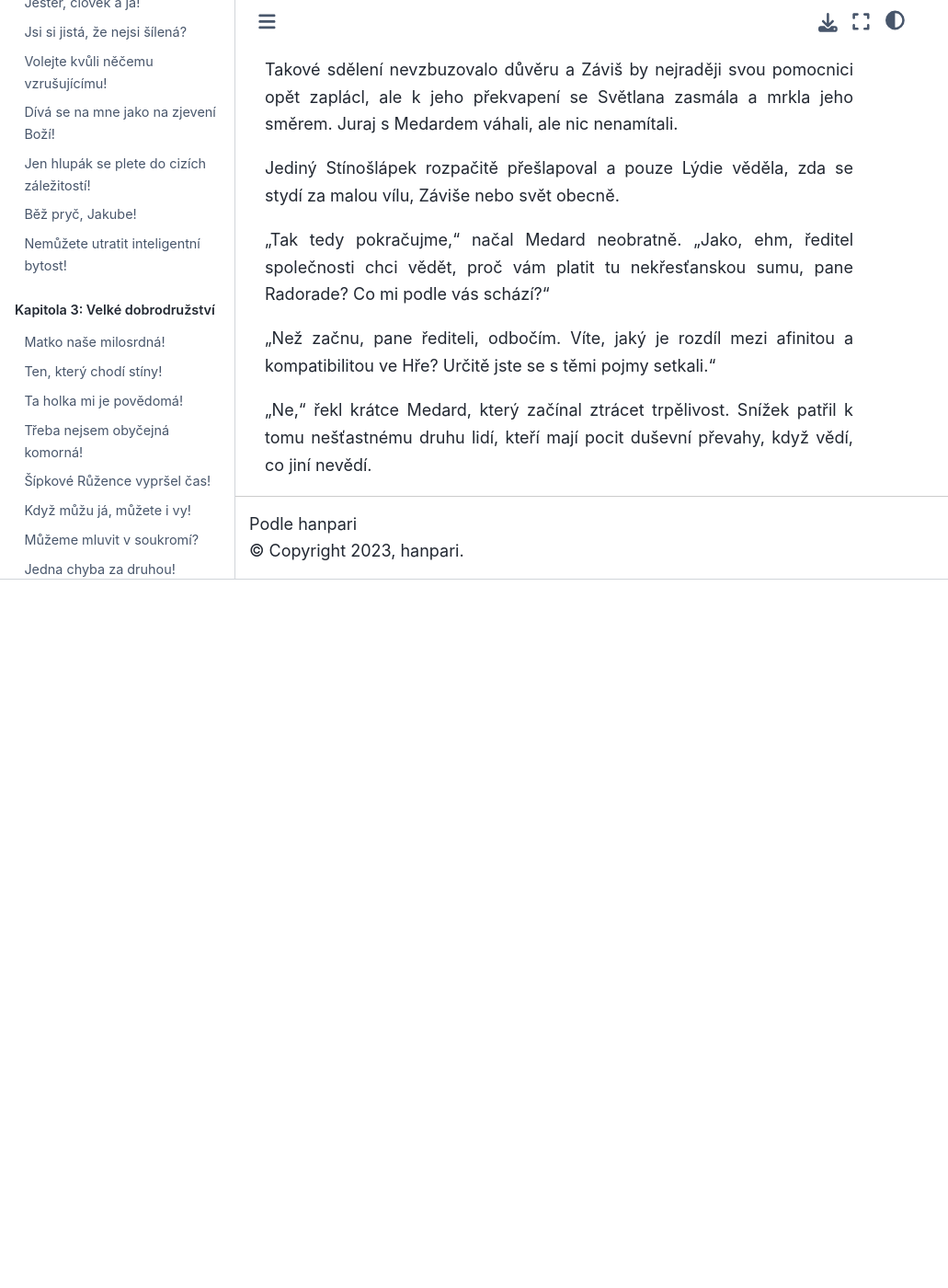
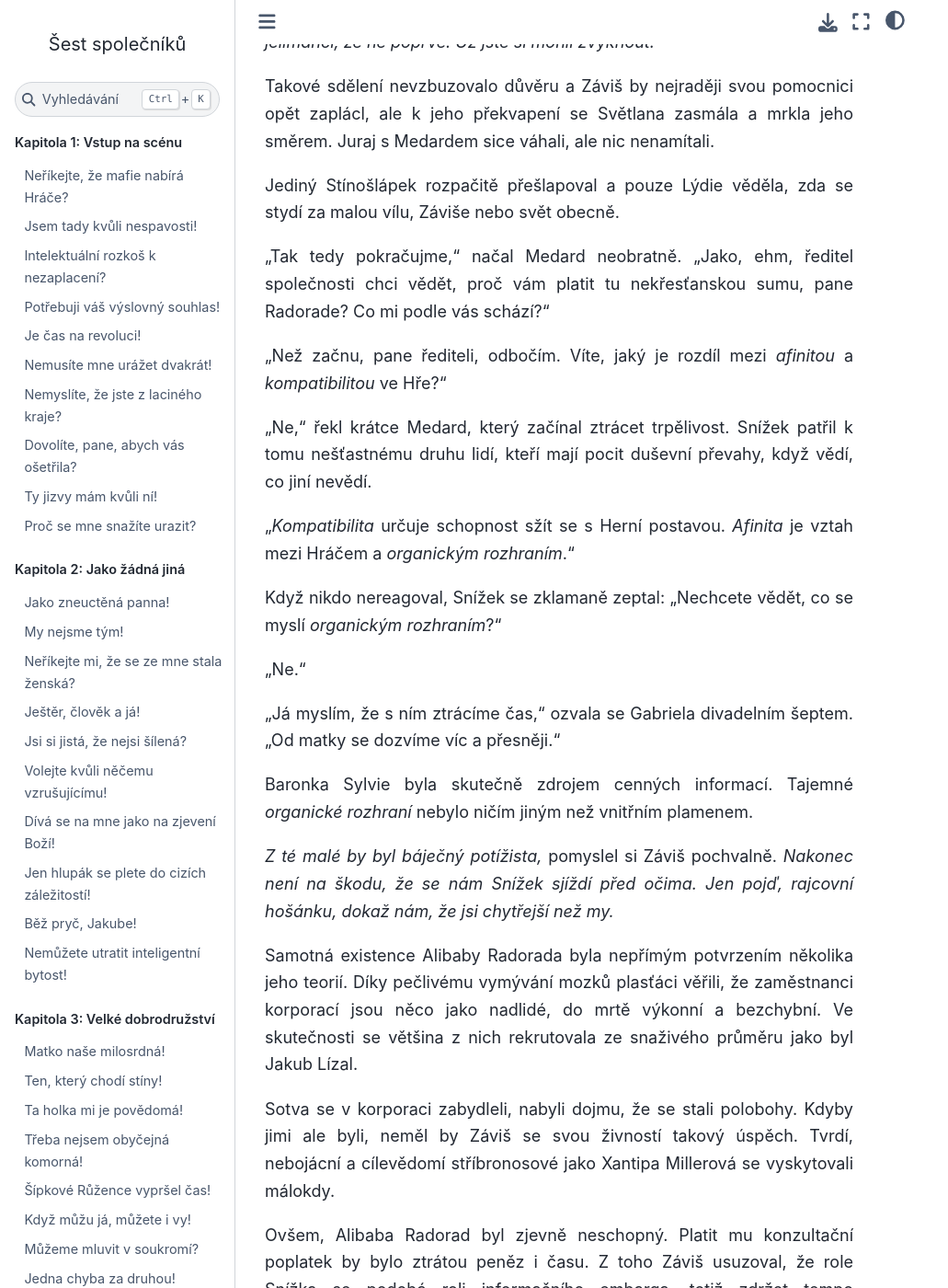
Before and after one commit to hanpari/sest-spolecniku, a Sphinx documentation site: the page built from source/sest_spolecniku/006-spatne-zpravy/5.md, in a window 1280 px wide and 1400 px high, scrolled down 4344 px. Shown: the whole window at 92% size, without its empty margins (0-1031 px from the left). Built offline with Sphinx 7.4.7 and the Sphinx Book theme 1.1.4, drawn with Linux system fonts in a browser that asks for light colours; before the commit the page ends 4974 px from its top, so only the background shows below that; some of the changed text lies outside the part shown.

Commit message:
Kdo by nechtel

```diff
--- a/source/sest_spolecniku/006-spatne-zpravy/5.md
+++ b/source/sest_spolecniku/006-spatne-zpravy/5.md
@@ -1,4 +1,4 @@
-# Velehradský vás podvedl!
+# Kdo by nechtěl být jako já?
 
 "Když jsem vás pozoroval ve vstupní hale," vykládal Snížek, "všiml jsem si, jak vás překvapila přítomnost virtuálních avatarů. Tady pan ředitel," ukázal na Medarda, "nenosí chytrou čelenku, takže byl zákonitě překvapený."
 
@@ -14,7 +14,7 @@ Poradce se nemohl přestat smát.
 
 "Klid," zašeptal jí do ucha. "Jsme tady, abychom pozorovali, ne abychom hodnotili."
 
-Jako obvykle, když se jeden z nich druhého dotkl, Lýdie se napjala jako luk. Podobně reagoval i on, takže si neměli co vyčítat. Když ale porovnával své hrubé zjizvené ruce s její bezchybnou pletí, chápal, proč se Gabriela i malá víla tvářily tak zděšeně. *Možná bych se měl té odporné připomínky zbavit,* pomyslel si.
+Jako obvykle, když se jeden z nich druhého dotkl, Lýdie se napjala jako luk. Podobně reagoval i on, takže si neměli co vyčítat. Když ale porovnával své hrubé zjizvené ruce s její bezchybnou pletí, chápal, proč se Gabriela i malá víla tvářily tak zděšeně, když s Lýdií hráli svou malou hru na lásku. *Možná bych se měl té odporné připomínky zbavit,* pomyslel si.
 
 "To tajemství," připomněl hlasitě.
 
@@ -94,7 +96,7 @@ Protože ne každý chápal tak rychle jako ona, Záviš mávl rukou a prohlási
 
 Ne každý sdílel jeho názor.
 
- "To je pikantní!" zatleskal Snížek. "Vy opravdu netušíte, že spadáte pod soukromou společnost? Museli jste přece podepsat souhlas se založením a vkladem svých podílů."
+ "To je pikantní!" zatleskal Snížek, když zaznamenal jejich užaslé pohledy. "Vy opravdu netušíte, že spadáte pod soukromou společnost? Museli jste přece podepsat souhlas se založením a vkladem svých podílů."
 
 "Posuňme se dál. Oni podepsali a ty podíly vložili," podotkl Záviš chladně. "Nikdo nikomu nic nedluží."
 
@@ -104,14 +106,72 @@ Zbytek osazenstva projevil trestuhodnou nedbalost, na kterou je hodlal upozornit
 
 Malá víla, když zjistila, že je její majitel v úzkých, vytáhla velký pergamen, na který napsala tak, aby si ho mohli přečíst jen oni.
 
-*Přestaňte se tvářit nejapně! Velehradský vás podvedl. Připomínám, vy mezuláni, že ne poprvé! Už jste si mohli zvyknout!*
+*Přestaňte se tvářit nejapně! Velehradský vás podvedl. Připomínám, vy jelimánci, že ne poprvé! Už jste si mohli zvyknout!*
 
-Takové sdělení nevzbuzovalo důvěru a Záviš by nejraději svou pomocnici opět zaplácl, ale k jeho překvapení se Světlana zasmála a mrkla jeho směrem. Juraj s Medardem váhali, ale nic nenamítali.
+Takové sdělení nevzbuzovalo důvěru a Záviš by nejraději svou pomocnici opět zaplácl, ale k jeho překvapení se Světlana zasmála a mrkla jeho směrem. Juraj s Medardem sice váhali, ale nic nenamítali.
 
 Jediný Stínošlápek rozpačitě přešlapoval a pouze Lýdie věděla, zda se stydí za malou vílu, Záviše nebo svět obecně.
 
 "Tak tedy pokračujme," načal Medard neobratně. "Jako, ehm, ředitel společnosti chci vědět, proč vám platit tu nekřesťanskou sumu, pane Radorade? Co mi podle vás schází?"
 
-"Než začnu, pane řediteli, odbočím. Víte, jaký je rozdíl mezi afinitou a kompatibilitou ve Hře? Určitě jste se s těmi pojmy setkali."
+"Než začnu, pane řediteli, odbočím. Víte, jaký je rozdíl mezi *afinitou* a *kompatibilitou* ve Hře?"
 
 "Ne," řekl krátce Medard, který začínal ztrácet trpělivost. Snížek patřil k tomu nešťastnému druhu lidí, kteří mají pocit duševní převahy, když vědí, co jiní nevědí.
+
+"*Kompatibilita* určuje schopnost sžít se s Herní postavou. *Afinita* je vztah mezi Hráčem a *organickým rozhraním*."
+
+Když nikdo nereagoval, Snížek se zklamaně zeptal: "Nechcete vědět, co se myslí *organickým rozhraním*?"
+
+"Ne."
+
+"Já myslím, že s ním ztrácíme čas," ozvala se Gabriela divadelním šeptem. "Od matky se dozvíme víc a přesněji."
+
+Baronka Sylvie byla skutečně zdrojem cenných informací. Tajemné *organické rozhraní* nebylo ničím jiným než vnitřním plamenem.
+
+*Z té malé by byl báječný potížista,* pomyslel si Záviš pochvalně. *Nakonec není na škodu, že se nám Snížek sjíždí před očima. Jen pojď, rajcovní hošánku, dokaž nám, že jsi chytřejší než my.*
+
+Samotná existence Alibaby Radorada byla nepřímým potvrzením několika jeho teorií. Díky pečlivému vymývání mozků plasťáci věřili, že zaměstnanci korporací jsou něco jako nadlidé, do mrtě výkonní a bezchybní. Ve skutečnosti se většina z nich rekrutovala ze snaživého průměru jako byl Jakub Lízal.
+
+Sotva se v korporaci zabydleli, nabyli dojmu, že se stali polobohy. Kdyby jimi ale byli, neměl by Záviš se svou živností takový úspěch. Tvrdí, nebojácní a cílevědomí stříbronosové jako Xantipa Millerová se vyskytovali málokdy.
+
+Ovšem, Alibaba Radorad byl zjevně neschopný. Platit mu konzultační poplatek by bylo ztrátou peněz i času. Z toho Záviš usuzoval, že role Snížka se podobá roli informačního embarga, totiž zdržet tempo porozumění Hře a získat náskok před ostatními pro **Herní Centrum**.
+
+*Líbí se mi ta teorie s mimozemšťany,* poznamenal směrem k malé víle. Ta si pohrdavě odfrkla.
+
+"Dovolte mi vám pomoct, pane řediteli," naléhal Snížek na Medarda. "Vaše kompatibilita je důležitý ukazatel. Musíte se snažit ho zvýšit. Vy a vaše postava se navzájem doplňujete a potřebujete."
+
+"Tak to prr!" ozvala se uraženě Světlana. "K čemu já potřebuji unylou kopretinu? Kdybych chtěla snášet upjatou hysterku, zůstala jsem s matkou."
+
+Snížka její výpad nevyvedl z míry.
+
+"Třeba má kvality, které jste ještě neobjevila, slečno Trojáková," podotkl.
+
+"Pochybuji."
+
+"Kdybyste studovali východní filosofie, pochopili byste, že všichni máme svou cenu a význam. Neučí Buddha, že *vše, co jsme, je výsledkem našich myšlenek*?"
+
+"A neučí také, abys *nemluvil, pokud tvá slova nejsou lepší než ticho*?" odsekla Světlana. "Kdybych měla na výběr, v životě bych si svou kopretinu nevybrala. Je to pitomá nána."
+
+"Omyl, veliký omyl!"
+
+Snížek se majestátně rozmáchl a málem spadl na zem.
+
+"Začíná mi připomínat černého Ježíše," zamumlala Lýdie.
+
+"Ano?" zeptal se Záviš s nadějí, že se probouzí její smysl pro humor.¨
+
+"Ano," zavrčela. "Už ho zbývá jen ukřižovat!"
+
+"Jaký omyl, Snížku?" zeptal se raději nahlas.
+
+"Vy máte dojem, že Hráč si vybírá postavu. To je omyl. Postava si vybírá Hráče. Je to prosté! Kopretina slečny Trojákové možná touží být jako slečna Trojáková."
+
+"Ani se jí nedivím," odpověděla Světlana spokojeně. "Kdo by nechtěl být jako já?"
+
+"Ona nežertuje," upozornil je Juraj. "Slovo skromná nemá ve slovníku."
+
+"Navíc, pane řediteli," pokračoval Snížek k Medardovi, "vám nezbývá moc času. Součástí vašich složek jsou i zdravotní záznamy. Množí se vám v těle kmeny VIUR."
+
+Medard zbledl, jak se jeho nejhorší obavy potvrdily.
+
+"Nesmysl," ohradil se. "Nikdy jsem se necítil tak skvěle. Nemám ani rýmu."
```
Also changed, not shown: other parts of source/sest_spolecniku/006-spatne-zpravy/5.md (+4 -2 lines), source/sest_spolecniku/dodatky/postavy.md (+1 -1 lines).
